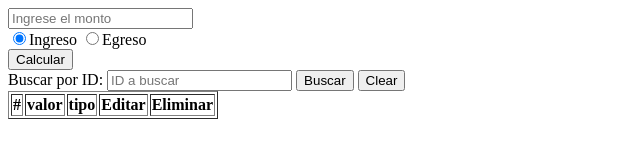
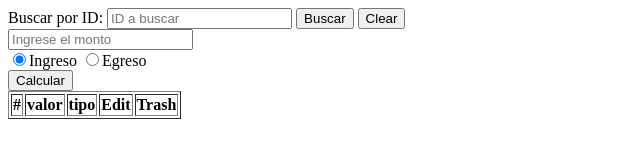
Before and after one commit to AitsuYuyu/Reto_presupuesto, a plain HTML site: page index.html in a window 1280 px wide. Shown: the whole page, without its empty margins (0-640 px from the left). Drawn offline with Linux system fonts and the light colour scheme; no server answers.

Commit message:
feat: :sparkles: Add a bit of changes
se añadieron algunos cambies, modificaciones cortas

```diff
--- a/index.html
+++ b/index.html
@@ -3,36 +3,45 @@
 <head>
     <meta charset="UTF-8">
     <meta name="viewport" content="width=device-width, initial-scale=1.0">
+    <script src="main.js" type="module" defer></script>
     <link rel="stylesheet" href="style.css">
-    <script src="main.js" type="module" defer></script>
-    <title>Document</title>
+    <link rel="shortcut icon" href="./recursos/another.png" type="image/x-icon">
+    <title>Presupuesto</title>
 </head>
 <body>
+
+            <div class="search">
+            <label for="searchId">Buscar por ID:</label>
+            <input type="number" id="searchId" placeholder="ID a buscar">
+            <button onclick="buscarPorId()">Buscar</button>
+            <button onclick="Clear()">Clear</button>
+            </div>
+
+    <div class="contenedorSearch">
         <form>
             <input type="number" required name="valor" placeholder="Ingrese el monto"><br>
             <input type="radio" name="caja" value="ingreso" checked="true"><label>Ingreso</label>
             <input type="radio" name="caja" value="egreso"><label>Egreso</label><br>
             <input type="submit" value="Calcular">
         </form>
-
-    <div>
-        <label for="searchId">Buscar por ID:</label>
-        <input type="number" id="searchId" placeholder="ID a buscar">
-        <button onclick="buscarPorId()">Buscar</button>
-        <button onclick="Clear()">Clear</button>
     </div>
 
+
+    <div class="tabla">
         <table border="solid">
             <thead>
                 <tr>
                     <th>#</th>
                     <th>valor</th>
                     <th>tipo</th>
-                <th>Editar</th>
-                <th>Eliminar</th>
+                    <th>Edit</th>
+                    <th>Trash</th>
+
                 </tr>
             </thead>
+
             <tbody id="myData"></tbody>
         </table>
+    </div>
 </body>
 </html>
```
Lines whose indentation alone changed are shown as unchanged.
